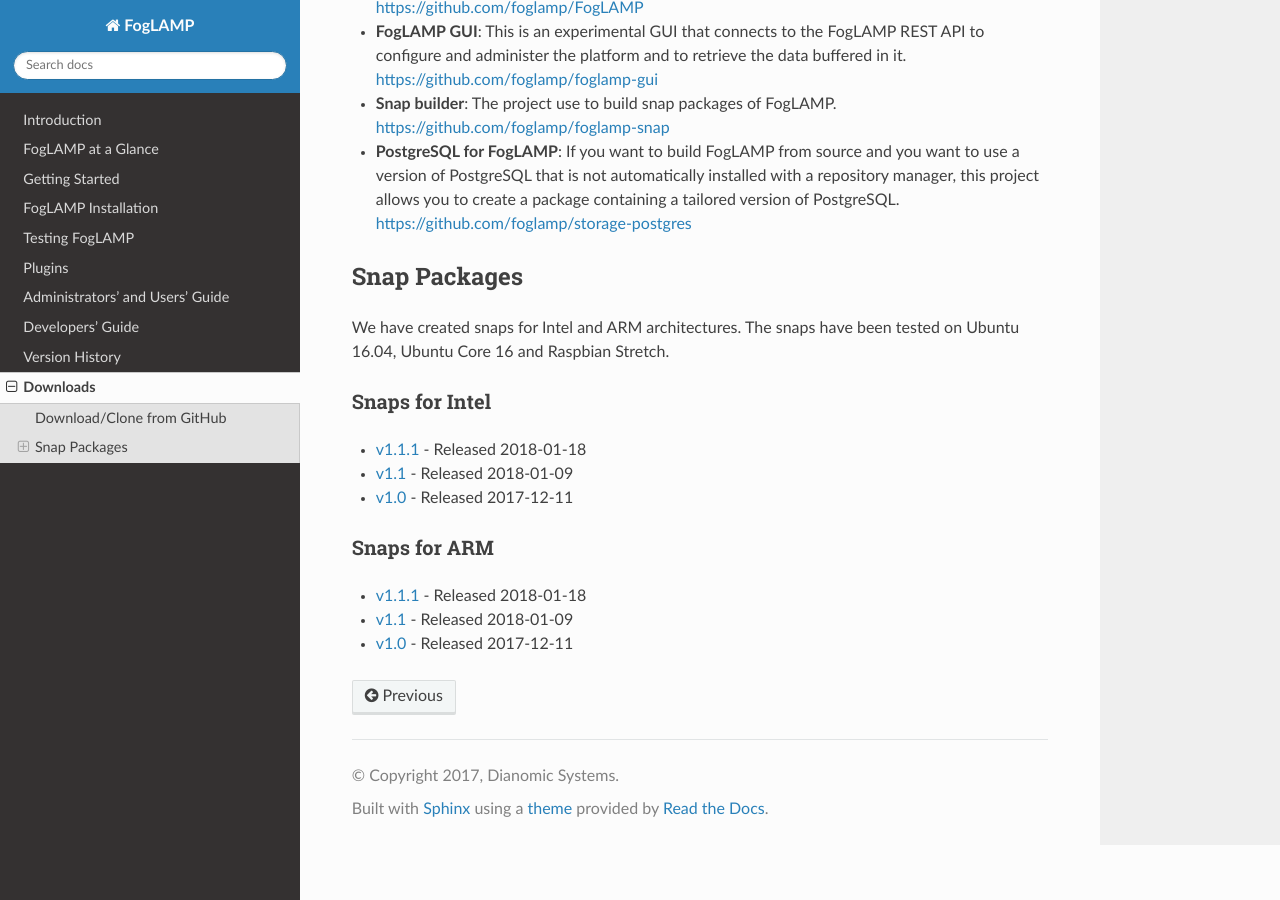
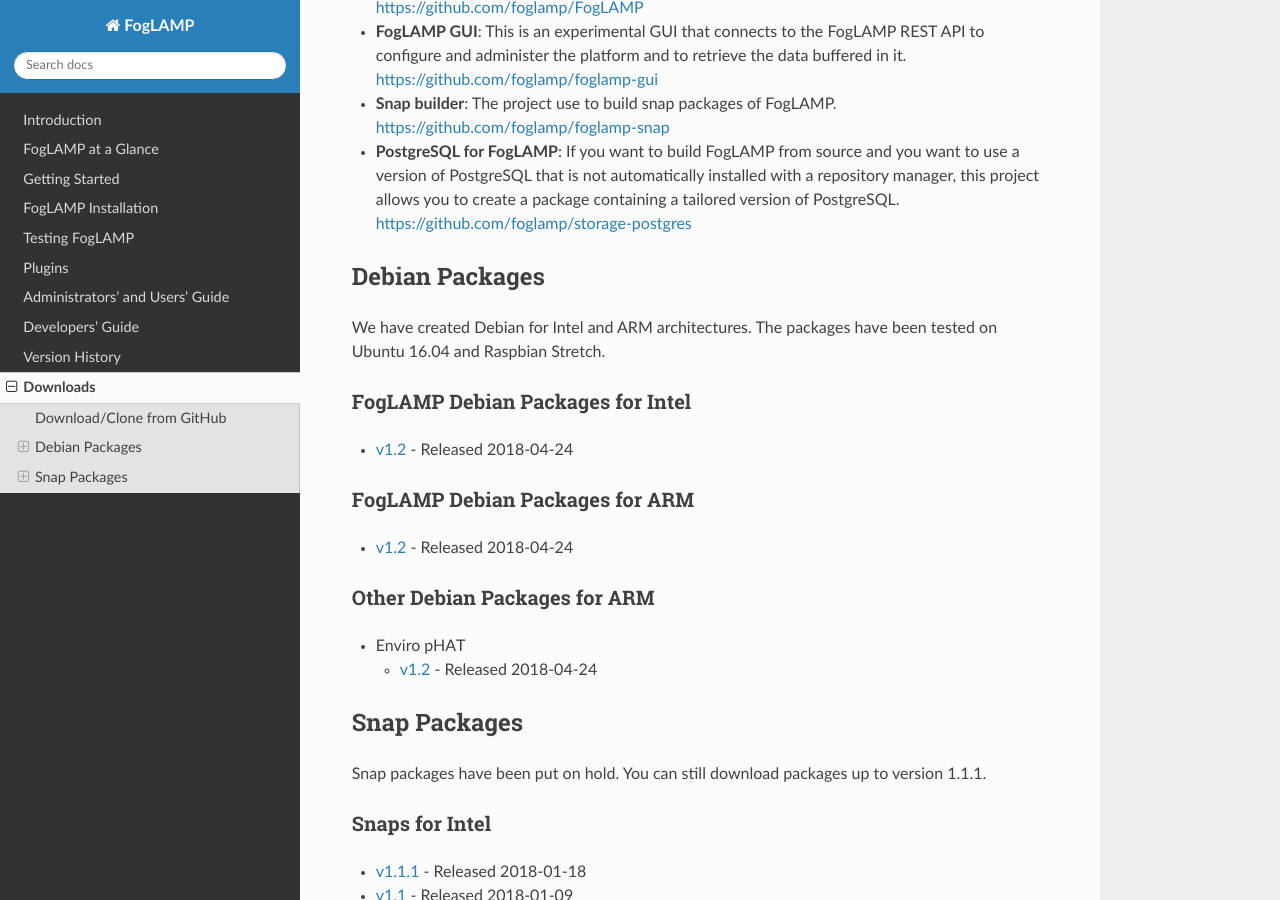
Before and after one commit to fledge-iot/fledge, a Sphinx documentation site: the page built from docs/92_downloads.rst, in a window 1280 px wide and 900 px high, scrolled down 292 px. Built offline with Sphinx 7.4.7 and the Read the Docs theme 2.0.0, drawn with Linux system fonts in a browser that asks for light colours.

Commit message:
Downloads

```diff
--- a/docs/92_downloads.rst
+++ b/docs/92_downloads.rst
@@ -38,6 +38,10 @@
 
    <a href="https://s3.amazonaws.com/foglamp/snaps/x86_64/foglamp_1.1.1_amd64.snap">v1.1.1</a>
 
+.. |intel 1.2| raw:: html
+
+   <a href="https://s3.amazonaws.com/foglamp/debian/x86_64/foglamp-1.2-x86_64.deb">v1.2</a>
+
 .. |arm 1.0| raw:: html
 
    <a href="https://s3.amazonaws.com/foglamp/snaps/armhf/foglamp_1.0_armhf.snap">v1.0</a>
@@ -49,6 +53,14 @@
 .. |arm 1.1.1| raw:: html
 
    <a href="https://s3.amazonaws.com/foglamp/snaps/armhf/foglamp_1.1.1_armhf.snap">v1.1.1</a>
+
+.. |arm 1.2| raw:: html
+
+   <a href="https://s3.amazonaws.com/foglamp/debian/armhf/foglamp-1.2-armhf.deb">v1.2</a>
+
+.. |arm-envphat 1.2| raw:: html
+
+   <a href="https://s3.amazonaws.com/foglamp/debian/armhf/foglamp-south-envirophat-1.2-armhf.deb">v1.2</a>
 
 .. =============================================
 
@@ -69,10 +81,34 @@ FogLAMP and the FogLAMP tools are on GitHub. You can view and download them here
 - **PostgreSQL for FogLAMP**: If you want to build FogLAMP from source and you want to use a version of PostgreSQL that is not automatically installed with a repository manager, this project allows you to create a package containing a tailored version of PostgreSQL. |br| |postgres for foglamp|
 
 
+Debian Packages
+===============
+
+We have created Debian for Intel and ARM architectures. The packages have been tested on Ubuntu 16.04 and Raspbian Stretch.
+
+FogLAMP Debian Packages for Intel
+---------------------------------
+
+- |intel 1.2| - Released 2018-04-24
+
+
+FogLAMP Debian Packages for ARM
+-------------------------------
+
+- |arm 1.2| - Released 2018-04-24
+
+Other Debian Packages for ARM
+-----------------------------
+
+- Enviro pHAT
+
+  - |arm-envphat 1.2| - Released 2018-04-24
+
+
 Snap Packages
 =============
 
-We have created snaps for Intel and ARM architectures. The snaps have been tested on Ubuntu 16.04, Ubuntu Core 16 and Raspbian Stretch.
+Snap packages have been put on hold. You can still download packages up to version 1.1.1.
 
 Snaps for Intel
 ---------------
```
